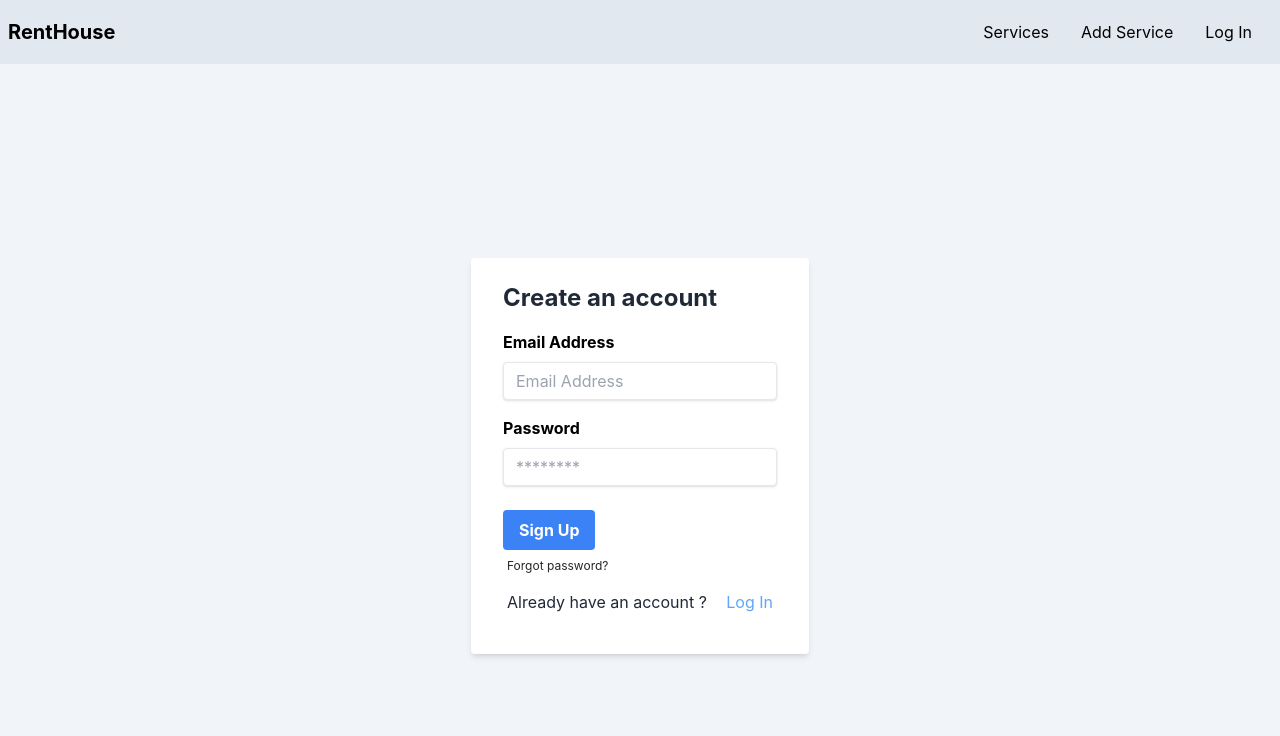
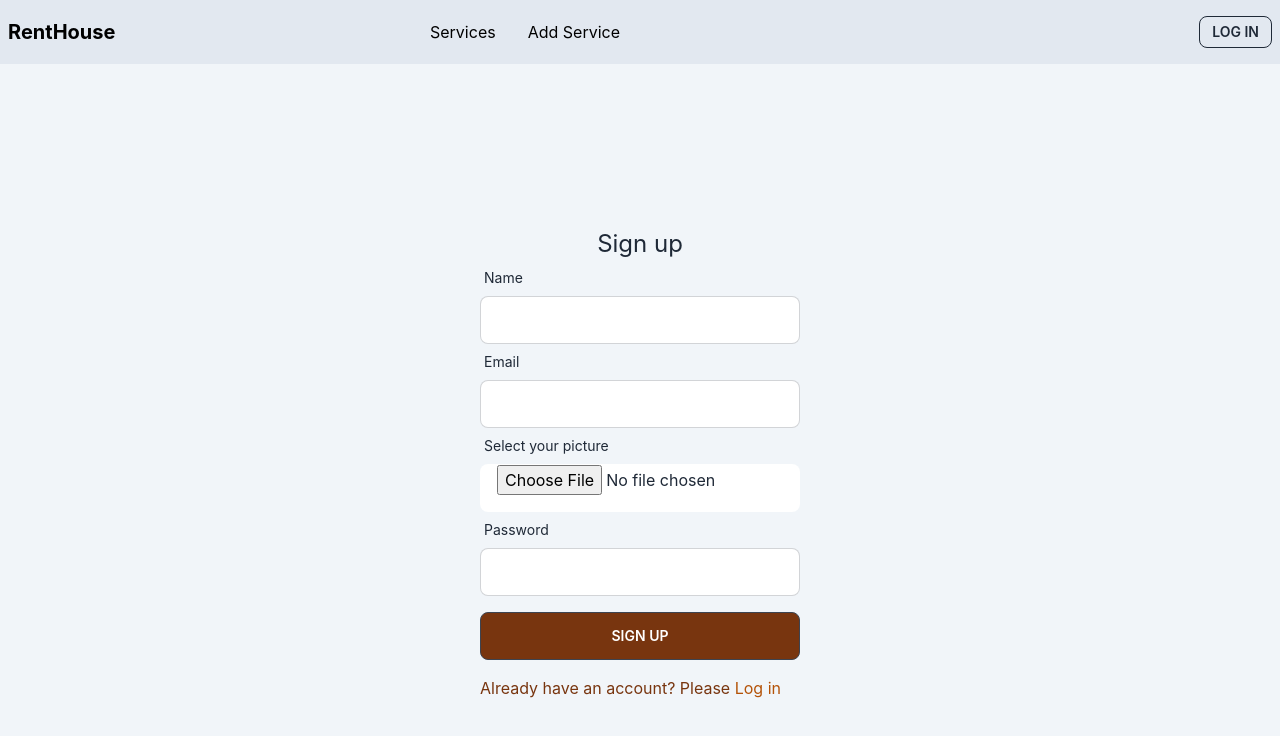
Before and after one commit to 2ndjoy/basha-vara-in-sylhet, a React (Create React App) app: page /register in a window 1280 px wide. Shown: the top 736 px of the page. Built offline with nearby package versions, Linux system fonts and the light colour scheme; no server answers.

Commit message:
Firebase added

```diff
--- a/package.json
+++ b/package.json
@@ -13,6 +13,7 @@
     "heroicons-react": "^1.4.1",
     "react": "^18.2.0",
     "react-dom": "^18.2.0",
+    "react-hook-form": "^7.43.9",
     "react-hot-toast": "^2.4.0",
     "react-icons": "^4.7.1",
     "react-router-dom": "^6.8.0",
--- a/src/Components/Authentication/Login.js
+++ b/src/Components/Authentication/Login.js
@@ -1,75 +1,123 @@
-import React, { useState } from "react";
-import { Link } from "react-router-dom";
+import { useContext, useState } from "react";
+import { useForm } from "react-hook-form";
+import toast from "react-hot-toast";
+import { Link, useLocation, useNavigate } from "react-router-dom";
+import { AuthContext } from "../../UserContext/AuthProvider";
 
-function Login() {
-  const [email, setEmail] = useState("");
-  const [password, setPassword] = useState("");
+const Login = () => {
+  const {
+    register,
+    formState: { errors },
+    handleSubmit,
+  } = useForm();
+  const [loginError, setLoginError] = useState("");
+  const { signIn, forgetPassword } = useContext(AuthContext);
+  const [loginemail, setLoginemail] = useState("");
+  const location = useLocation();
+  const navigate = useNavigate();
 
-  const handleSubmit = (event) => {
-    console.log(email, password);
-    event.preventDefault();
-    setEmail("");
-    setPassword("");
-    // Add your login logic here
+  const from = location.state?.from?.pathname || "/";
+
+  const handleLogin = (data) => {
+    // console.log(data);
+    setLoginError("");
+    signIn(data.email, data.password)
+      .then((result) => {
+        const user = result.user;
+        // console.log(user);
+        setLoginemail(data.email);
+        navigate(from, { replace: true });
+        console.log(data.email, data.password);
+      })
+      .catch((error) => {
+        // console.log(error.message)
+        setLoginError(error.message);
+      });
+  };
+
+  const handleforgetPassword = (data) => {
+    forgetPassword(data.email)
+      .then(() => {
+        toast.success("Sent");
+      })
+      .catch((error) => {
+        const errorCode = error.code;
+        const errorMessage = error.message;
+        toast.error(errorMessage);
+        // ..
+      });
   };
 
   return (
-    <div className="flex justify-center items-center h-screen">
-      <form
-        onSubmit={handleSubmit}
-        className="bg-white shadow-md rounded px-8 pt-6 pb-8 mb-4"
-      >
-        <h2 className="text-2xl font-bold text-gray-800 mb-4">
-          Log in to your account
-        </h2>
-        <div className="mb-4">
-          <label className="block text-black font-bold mb-2" htmlFor="email">
-            Email Address
+    <div className="h-[800px] flex justify-center items-center">
+      <div className="w-96 p-7">
+        <h2 className="text-xl text-center">Login</h2>
+        <form onSubmit={handleSubmit(handleLogin)}>
+          <div className="form-control w-full max-w-xs">
+            <label className="label">
+              {" "}
+              <span className="label-text">Email</span>
             </label>
             <input
-            className="shadow appearance-none border rounded w-full py-2 px-3 text-slate-100 leading-tight focus:outline-none focus:shadow-outline"
-            id="email"
-            type="email"
-            placeholder="Email Address"
-            value={email}
-            onChange={(event) => setEmail(event.target.value)}
+              type="text"
+              {...register("email", {
+                required: "Email Address is required",
+              })}
+              className="input input-bordered w-full max-w-xs"
             />
+            {errors.email && (
+              <p className="text-red-600">{errors.email?.message}</p>
+            )}
           </div>
-        <div className="mb-6">
-          <label className="block text-black font-bold mb-2" htmlFor="password">
-            Password
+          <div className="form-control w-full max-w-xs">
+            <label className="label">
+              {" "}
+              <span className="label-text">Password</span>
             </label>
             <input
-            className="shadow appearance-none border border-red rounded w-full py-2 px-3 text-slate-100 leading-tight focus:outline-none focus:shadow-outline"
-            id="password"
               type="password"
-            placeholder="********"
-            value={password}
-            onChange={(event) => setPassword(event.target.value)}
+              {...register("password", {
+                message: "Password is required",
+                minLength: {
+                  value: 6,
+                  message: "Password must be 6 characters or longer",
+                },
+              })}
+              className="input input-bordered w-full max-w-xs"
             />
+
+            {errors.password && (
+              <p className="text-red-600">{errors.password?.message}</p>
+            )}
           </div>
-        <div className="flex items-center justify-between">
+          <input
+            className="btn bg-amber-900 text-white w-full my-4"
+            value="Login"
+            type="submit"
+          />
+          <div>
+            {loginError && <p className="text-red-600">{loginError}</p>}
+          </div>
+        </form>
         <button
-            className="bg-blue-500 hover:bg-blue-700 text-white font-bold py-2 px-4 rounded focus:outline-none focus:shadow-outline"
-            type="submit"
+          className="label-text"
+          onClick={handleSubmit(handleforgetPassword)}
         >
-            Log In
+          Forget Password?
+        </button>
+        <p className="text-amber-900">
+          New here?{" "}
+          <Link className="text-amber-700" to="/register">
+            Create new Account
+          </Link>
+        </p>
+        <div className="divider">OR</div>
+        <button className="btn text-amber-900 btn-outline w-full">
+          CONTINUE WITH GOOGLE
         </button>
       </div>
-        <label className="label">
-          <a href="#" className="label-text-alt link link-hover text-zinc-800">
-            Forgot password?
-          </a>
-        </label>
-        <label className="label">
-          New to BashaVara? Please{" "}
-          <Link to="/register" className="text-blue-400">
-            Sign Up
-          </Link>
-        </label>
-      </form>
     </div>
   );
-}
+};
 
 export default Login;
--- a/src/Components/Authentication/Register.js
+++ b/src/Components/Authentication/Register.js
@@ -1,78 +1,164 @@
-import React, { useState } from "react";
-import { Link } from "react-router-dom";
+import React, { useContext, useState } from "react";
+import { useForm } from "react-hook-form";
+import toast from "react-hot-toast";
+import { Link, useLocation, useNavigate } from "react-router-dom";
+import { AuthContext } from "../../UserContext/AuthProvider";
 
-function Register() {
-  const [email, setEmail] = useState("");
-  const [password, setPassword] = useState("");
+const Register = () => {
+  const { createUser, updateUserProfile } = useContext(AuthContext);
 
-  const handleSubmit = (event) => {
-    console.log(email, password);
-    event.preventDefault();
-    setEmail("");
-    setPassword("");
-    // Add your login logic here
+  const navigate = useNavigate();
+  const location = useLocation();
+  const from = location.state?.from?.pathname || "/";
+
+  const [createdemail, setCreatedemail] = useState("");
+
+  const {
+    register,
+    handleSubmit,
+    formState: { errors },
+  } = useForm();
+  const [signUpError, setsignUpError] = useState("");
+
+  //   const imageHostKEy = process.env.REACT_APP_IMGB_APIKEY;
+  // console.log(imageHostKEy);
+  const handleSignUp = (data) => {
+    // console.log(imageHostKEy)
+    const photo = data.photo[0];
+    const formData = new FormData();
+    formData.append("image", photo);
+
+    const url = `https://api.imgbb.com/1/upload?key=94c2a478e54e97d802b6d035fdda4286`;
+    fetch(url, {
+      method: "POST",
+      body: formData,
+    })
+      .then((res) => res.json())
+      .then((imgData) => {
+        createUser(data.email, data.password).then((result) => {
+          const user = result.user;
+          console.log(user);
+          saveUser(data.email, data.name);
+          updateUserProfile(data.name, imgData.data.display_url).then(
+            toast.success("user created successfully")
+          );
+          navigate(from, { replace: true }).catch((err) => console.log(err));
+        });
+      });
+    // console.log(data)
+  };
+
+  const saveUser = (email, name) => {
+    const user = { email, name };
+    fetch("https://note-niye-naw-server-2ndjoy.vercel.app/users", {
+      method: "POST",
+      headers: {
+        "content-type": "application/json",
+      },
+      body: JSON.stringify(user),
+    })
+      .then((res) => res.json())
+      .then((data) => {
+        // setCreatedemail(email);
+        // console.log(data)
+      });
   };
 
   return (
-    <div className="flex justify-center items-center h-screen">
-      <form
-        onSubmit={handleSubmit}
-        className="bg-white shadow-md rounded px-8 pt-6 pb-8 mb-4"
-      >
-        <h2 className="text-2xl font-bold text-gray-800 mb-4">
-          Create an account
-        </h2>
-        <div className="mb-4">
-          <label className="block  text-black font-bold mb-2" htmlFor="email">
-            Email Address
+    <div className="h-[800px] flex justify-center items-center">
+      <div>
+        <h2 className="text-2xl text-center">Sign up</h2>
+        <form onSubmit={handleSubmit(handleSignUp)}>
+          <div className="form-control w-full max-w-xs">
+            <label className="label">
+              <span className="label-text">Name</span>
             </label>
             <input
-            className="shadow appearance-none border rounded w-full py-2 px-3  text-slate-100 leading-tight focus:outline-none focus:shadow-outline"
-            id="email"
-            type="email"
-            placeholder="Email Address"
-            value={email}
-            onChange={(event) => setEmail(event.target.value)}
+              className="input input-bordered w-full max-w-xs"
+              {...register("name", { required: "Name is required" })}
+              type="text"
             />
           </div>
-        <div className="mb-6">
-          <label
-            className="block  text-black font-bold mb-2"
-            htmlFor="password"
-          >
-            Password
+          {errors.name && (
+            <p role="alert" className="text-warning">
+              {errors.name.message}
+            </p>
+          )}
+          <div className="form-control w-full max-w-xs">
+            <label className="label">
+              <span className="label-text">Email</span>
             </label>
             <input
-            className="shadow appearance-none border border-red rounded w-full py-2 px-3  text-slate-100 leading-tight focus:outline-none focus:shadow-outline"
-            id="password"
-            type="password"
-            placeholder="********"
-            value={password}
-            onChange={(event) => setPassword(event.target.value)}
+              className="input input-bordered w-full max-w-xs"
+              {...register("email", { required: "Email is required" })}
+              type="email"
             />
           </div>
-        <div className="flex items-center justify-between">
-          <button
-            className="bg-blue-500 hover:bg-blue-700 text-white font-bold py-2 px-4 rounded focus:outline-none focus:shadow-outline"
+          {errors.email && (
+            <p role="alert" className="text-warning">
+              {errors.email.message}
+            </p>
+          )}
+
+          <div className="form-control w-full max-w-xs">
+            <label className="label">
+              <span className="label-text">Select your picture</span>
+            </label>
+            <input
+              className="input w-full max-w-xs"
+              {...register("photo", { required: "Photo is required" })}
+              type="file"
+            />
+          </div>
+          {errors.photo && (
+            <p role="alert" className="text-warning">
+              {errors.photo.message}
+            </p>
+          )}
+
+          <div className="form-control w-full max-w-xs">
+            <label className="label">
+              <span className="label-text">Password</span>
+            </label>
+            <input
+              className="input input-bordered w-full max-w-xs"
+              type="password"
+              {...register("password", {
+                required: "Password is required",
+                minLength: {
+                  value: 6,
+                  message: "password must be 6 char long",
+                },
+                pattern: {
+                  value: /(?=.*[A-Z])(?=.*[!@#$&*])(?=.*[0-9])/,
+                  message: "password must be strong",
+                },
+              })}
+            />
+          </div>
+          {errors.password && (
+            <p role="alert" className="text-warning">
+              {errors.password.message}
+            </p>
+          )}
+
+          <input
+            className="btn bg-amber-900 text-white w-full my-4"
+            value="Sign up"
             type="submit"
-          >
-            Sign Up
-          </button>
+          />
+
+          {signUpError && <p className="text-red-500">{signUpError}</p>}
+        </form>
+        <p className="text-amber-900">
+          Already have an account? Please{" "}
+          <Link className="text-amber-700" to="/login">
+            Log in
+          </Link>
+        </p>
       </div>
-        <label className="label">
-          <a href="#" className="label-text-alt link link-hover text-zinc-800">
-            Forgot password?
-          </a>
-        </label>
-        <label className="label">
-          Already have an account ?
-          <Link to="/login" className="text-blue-400">
-            Log In
-          </Link>
-        </label>
-      </form>
     </div>
   );
-}
+};
 
 export default Register;
--- a/src/Components/Header/Header.js
+++ b/src/Components/Header/Header.js
@@ -1,6 +1,12 @@
 import { Link } from "react-router-dom";
+import { AuthContext } from "../../UserContext/AuthProvider";
+import { useContext } from "react";
 
 const Header = () => {
+  const { user, logOut } = useContext(AuthContext);
+  const handlelogout = () => {
+    logOut();
+  };
   return (
     <div className="navbar bg-slate-200">
       <div className="flex-1">
@@ -16,10 +22,49 @@ const Header = () => {
           <li>
             <Link to="/addservices">Add Service</Link>
           </li>
-          <li>
-            <Link to="/login">Log In</Link>
-          </li>
+          {/* <li>
+            {user?.email ? (
+              <button onClick={handlelogout} className="btn btn-ghost">
+                Logout
+              </button>
+            ) : (
+              <Link to="/login">Login</Link>
+            )}
+          </li> */}
         </ul>
+      </div>
+      <div className="navbar-end">
+        {user?.email ? (
+          <div className="dropdown dropdown-end">
+            <label tabIndex={0} className="btn btn-ghost btn-circle avatar">
+              <div className="w-10 rounded-full">
+                <img alt="" src={user?.photoURL} />
+              </div>
+            </label>
+            <ul
+              tabIndex={0}
+              className="mt-3 p-2 shadow menu menu-compact dropdown-content bg-base-100 rounded-box w-52"
+            >
+              <li>
+                <Link to="/dashboard" className="justify-between">
+                  Go to Dashboard
+                </Link>
+              </li>
+              <li className="mt-2">
+                <button
+                  className="btn btn-sm btn-outline"
+                  onClick={handlelogout}
+                >
+                  Logout
+                </button>
+              </li>
+            </ul>
+          </div>
+        ) : (
+          <button className="btn btn-sm btn-outline">
+            <Link to="/login">Log in</Link>
+          </button>
+        )}
       </div>
     </div>
   );
--- /dev/null
+++ b/src/UserContext/AuthProvider.js
@@ -0,0 +1,71 @@
+import React, { createContext, useEffect, useState } from "react";
+
+import {
+  createUserWithEmailAndPassword,
+  getAuth,
+  onAuthStateChanged,
+  sendPasswordResetEmail,
+  signInWithEmailAndPassword,
+  signOut,
+  updateProfile,
+} from "firebase/auth";
+import app from "../Firebase/Firebase.config";
+
+export const AuthContext = createContext();
+const auth = getAuth(app);
+
+const AuthProvider = ({ children }) => {
+  const [user, setUser] = useState(null);
+  const [loading, setLoading] = useState(true);
+
+  const createUser = (email, password) => {
+    return createUserWithEmailAndPassword(auth, email, password);
+  };
+  const updateUserProfile = (name, photo, role) => {
+    setLoading(true);
+    return updateProfile(auth.currentUser, {
+      displayName: name,
+      photoURL: photo,
+    });
+  };
+  const signIn = (email, password) => {
+    setLoading(true);
+    return signInWithEmailAndPassword(auth, email, password);
+  };
+
+  const forgetPassword = (email) => {
+    setLoading(true);
+    return sendPasswordResetEmail(auth, email);
+  };
+
+  const logOut = () => {
+    setLoading(true);
+    return signOut(auth);
+  };
+
+  useEffect(() => {
+    const unsubscribe = onAuthStateChanged(auth, (currentUser) => {
+      // console.log('User Oberving');
+      setUser(currentUser);
+      setLoading(false);
+    });
+    return () => unsubscribe();
+  }, []);
+
+  const authInfo = {
+    createUser,
+    updateUserProfile,
+    user,
+    loading,
+    signIn,
+    logOut,
+    forgetPassword,
+    setLoading,
+  };
+
+  return (
+    <AuthContext.Provider value={authInfo}>{children}</AuthContext.Provider>
+  );
+};
+
+export default AuthProvider;
--- a/src/index.js
+++ b/src/index.js
@@ -3,11 +3,14 @@ import ReactDOM from "react-dom/client";
 import "./index.css";
 import App from "./App";
 import reportWebVitals from "./reportWebVitals";
+import AuthProvider from "./UserContext/AuthProvider";
 
 const root = ReactDOM.createRoot(document.getElementById("root"));
 root.render(
   <React.StrictMode>
-    <App />
+    <AuthProvider>
+      <App />
+    </AuthProvider>
   </React.StrictMode>
 );
 
```
Also changed, not shown: 1 other file (tests, documents, lock files or other folders). Lines whose indentation alone changed are shown as unchanged.
